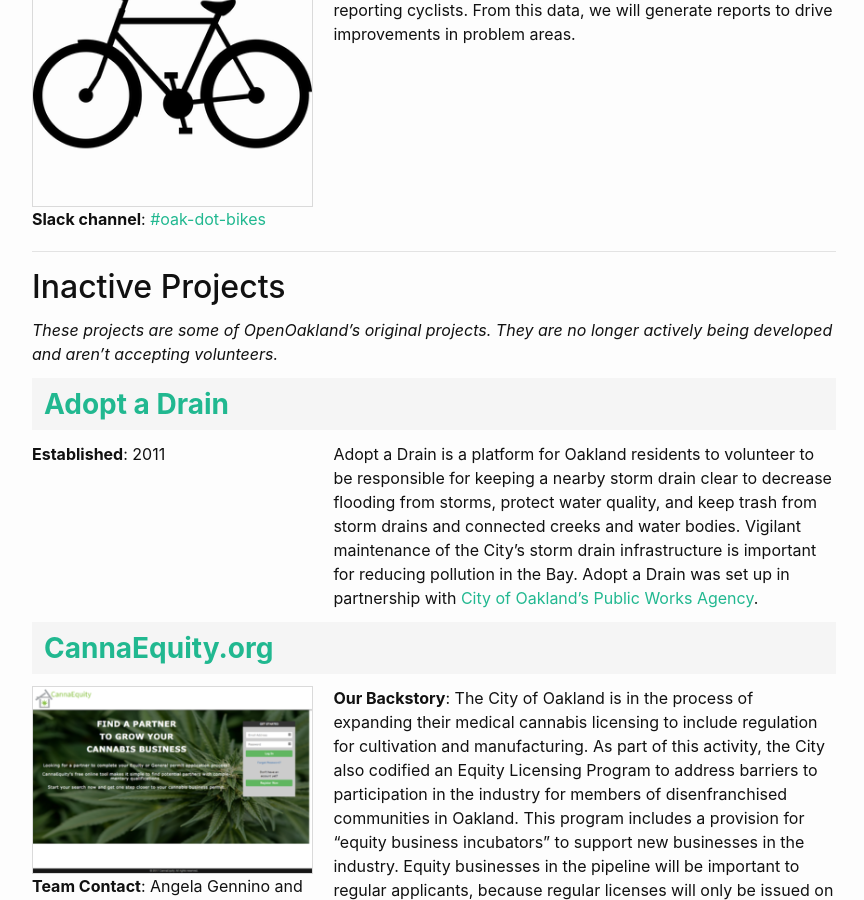
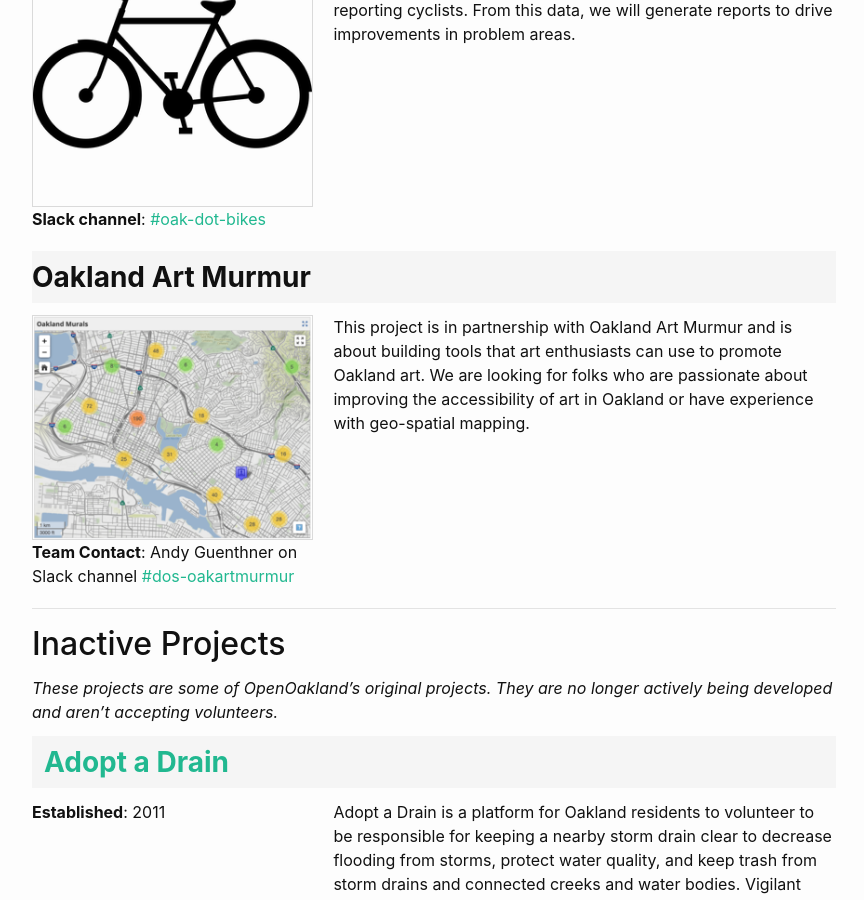
Before and after one commit to openoakland/openoakland.org, a Jekyll site: the page built from src/projects.md, in a window 1280 px wide and 900 px high, scrolled down 2731 px. Shown: the whole window, without its empty margins (206-1070 px from the left). Built offline with Jekyll 4.4.1, drawn with Linux system fonts in a browser that asks for light colours.

Commit message:
Update project page.
Add Oakland Art Murmur project and fix project link target to open a new tab.

```diff
--- a/src/_data/active_projects.yml
+++ b/src/_data/active_projects.yml
@@ -1,64 +1,63 @@
--
-  name: Councilmatic
+- name: Councilmatic
   image: councilmatic_300x118.png
   link: http://councilmatic.aws.openoakland.org/pc/
   leader: Howard Mattis
   slack_id: C0M89GTRT
   slack_channel: councilmatic
   description: We make the Oakland City Council meetings easily accessible to the citizens of Oakland. Using our site citizens can learn when are the upcoming city council meetings, view the agenda, put the meeting on your calendar, and send an electronic comment to the Council. Plus you can see videos of past meetings.
--
-  name: OakCrime
+- name: OakCrime
   image: oakcrime_300x233.png
   link: http://oakcrime.org
   leader: Rik Belew
   slack_id: C040ULV6C
   slack_channel: crime
   description: OakCrime.org seeks to increase transparency and understanding of data released by the Oakland Police Department (OPD) regarding crime. Our data goes back to 2007, and up to yesterday. We strive to make all public OPD data available to citizens ASAP, provide context for it with analytics and visualization, together with full provenance via open source repositories and solid documentation.
--
-  name: Open Budget
+- name: Open Budget
   image: openbudgetoakland_300x233.png
   link: http://openbudgetoakland.org/
   leader: Felicia Betancourt
   slack_id: C02R4185B
   slack_channel: openbudget
   description: Every 2 years the city of Oakland releases a budget in a spreadsheet that has nearly 20,000 rows, which does not make for ideal reading. The mission of Open Budget Oakland is to transform this mountain of data into an interactive display of charts and diagrams that is easy and even fun to use. Our MVP is live, but could benefit from improvements and new features.
--
-  name: Open Disclosure
+- name: Open Disclosure
   image: opendisclosure_300x233.png
   link: http://www.opendisclosure.io/
   leader: Elina Rubuliak, Suzanne Doran, and Tom Dooner
   slack_id: C02GKECTJ
   slack_channel: open-disclosure
   description: Open Disclosure helps Oaklanders understand the role of money in their local politics. By analyzing mandatory campaign finance disclosures for candidates seeking public office, Open Disclosure presents a user-friendly overview of who is raising money, from where, and how much. Open Disclosure is developed in partnership with the City of Oakland Public Ethics Commission.
--
-  name: Water Quality
+- name: Water Quality
   image: water_300x237.png
   link: http://water.openoakland.org/
   leader: Aaron Hans
-  slack_id: UA0S0PNSZ
+  slack_id: CBB52CFU2
   slack_channel: ca-water-challenge
   description: Approximately one million California residents currently only have access to drinking water that does not meet state and federal standards.  The California Drinking Water project provides user-friendly online queries, charts, and maps to show which water systems have current and persistent drinking water contamination violations.  Partnering with the State Water Board and the Community Water Center non-profit organization, Open Oakland volunteers are developing tool features using the State’s bi-monthly Human Right to Water water quality reporting data on cities, communities, schools, and daycares.  The online features allow government officials, advocates, researchers, and residents to more easily understand which water systems have contamination problems and identify solutions that support clean water for all Californians.
--
-  name: West Oakland Air Quality (WOAQ)
+- name: West Oakland Air Quality (WOAQ)
   image: woaq_300x155.png
   link:
   leader: Jess Sand
-  slack_id:
+  slack_id: C95U7371C
   slack_channel: woaq
   description: We are creating a digital platform for West Oakland residents to collect, visualize, and act on the air quality data which affect them. We are partnered with the West Oakland Environmental Indicators Project, a community group who has collected Air Quality data from their neighborhood.
--
-  name: OUSD Budget
+- name: OUSD Budget
   image:
   link:
   leader: John Baldo
-  slack_id:
+  slack_id: CEDNVVCRG
   slack_channel: ousd-budget
   description: Explaining to school communities what the Oakland Unified School District's central office does and helping them weigh in on what its function should be in the future. Let’s reimagine what OUSD district office can look like!
--
-  name: LaneLookout
+- name: LaneLookout
   image: lane-lookout_300x300.png
-  link:
+  link: https://www.lanelookout.org
   leader:
-  slack_id:
+  slack_id: C9Q7L8DPC
   slack_channel: oak-dot-bikes
   description: Our project seeks to improve the safety of bike lanes for cyclists in Oakland. We are developing an app to generate aggregate data regarding infringements in the bike lane (ie. vehicles) via self-reporting cyclists. From this data, we will generate reports to drive improvements in problem areas.
+- name: Oakland Art Murmur
+  image: oakland-art-murmur_300x240.png
+  link:
+  leader: Andy Guenthner
+  slack_id: CJL45MU0P
+  slack_channel: dos-oakartmurmur
+  description: This project is in partnership with Oakland Art Murmur and is about building tools that art enthusiasts can use to promote Oakland art. We are looking for folks who are passionate about improving the accessibility of art in Oakland or have experience with geo-spatial mapping.
--- a/src/_includes/project.html
+++ b/src/_includes/project.html
@@ -1,24 +1,36 @@
-
 <h3>
-    <a href="{{ project.link }}">{{ project.name }}</a>
+  {% if project.link %}
+  <a target="_blank" href="{{ project.link }}">{{ project.name }}</a>
+  {% elsif project.link == nil %}
+  {{ project.name }}
+  {% endif %}
 </h3>
 
 <div class="col1">
-    {% if project.image %}
-    <img src="/assets/images/projects/{{ project.image }}" alt="screenshot of {{ project.name }}">
-    {% endif %}
-    {% if project.established %}
-    <strong>Established</strong>: {{ project.established }}
-    {% endif %}
-    {% if project.leader %}
-    <strong>Team Contact</strong>: {{ project.leader }} on Slack channel <a
-        href="https://openoakland.slack.com/messages/{{ project.slack_id }}" target="_blank"
-        rel="noopener noreferrer">#{{ project.slack_channel }}</a>
-    {% elsif project.slack_channel %}
-    <strong>Slack channel</strong>: <a
-        href="https://openoakland.slack.com/messages/{{ project.slack_id }}" target="_blank"
-        rel="noopener noreferrer">#{{ project.slack_channel }}</a>
-    {% endif %}
+  {% if project.image %}
+  <img
+    src="/assets/images/projects/{{ project.image }}"
+    alt="screenshot of {{ project.name }}"
+  />
+  {% endif %} {% if project.established %}
+  <strong>Established</strong>: {{ project.established }}
+  {% endif %} {% if project.leader %}
+  <strong>Team Contact</strong>: {{ project.leader }} on Slack channel
+  <a
+    href="https://openoakland.slack.com/messages/{{ project.slack_id }}"
+    target="_blank"
+    rel="noopener noreferrer"
+    >#{{ project.slack_channel }}</a
+  >
+  {% elsif project.slack_channel %}
+  <strong>Slack channel</strong>:
+  <a
+    href="https://openoakland.slack.com/messages/{{ project.slack_id }}"
+    target="_blank"
+    rel="noopener noreferrer"
+    >#{{ project.slack_channel }}</a
+  >
+  {% endif %}
 </div>
 
 <div class="col2">{{ project.description | markdownify | smartify }}</div>
```
Also changed, not shown: src/calendar.md (+2 -1 lines), src/assets/images/projects/oakland-art-murmur_300x240.png (added).
